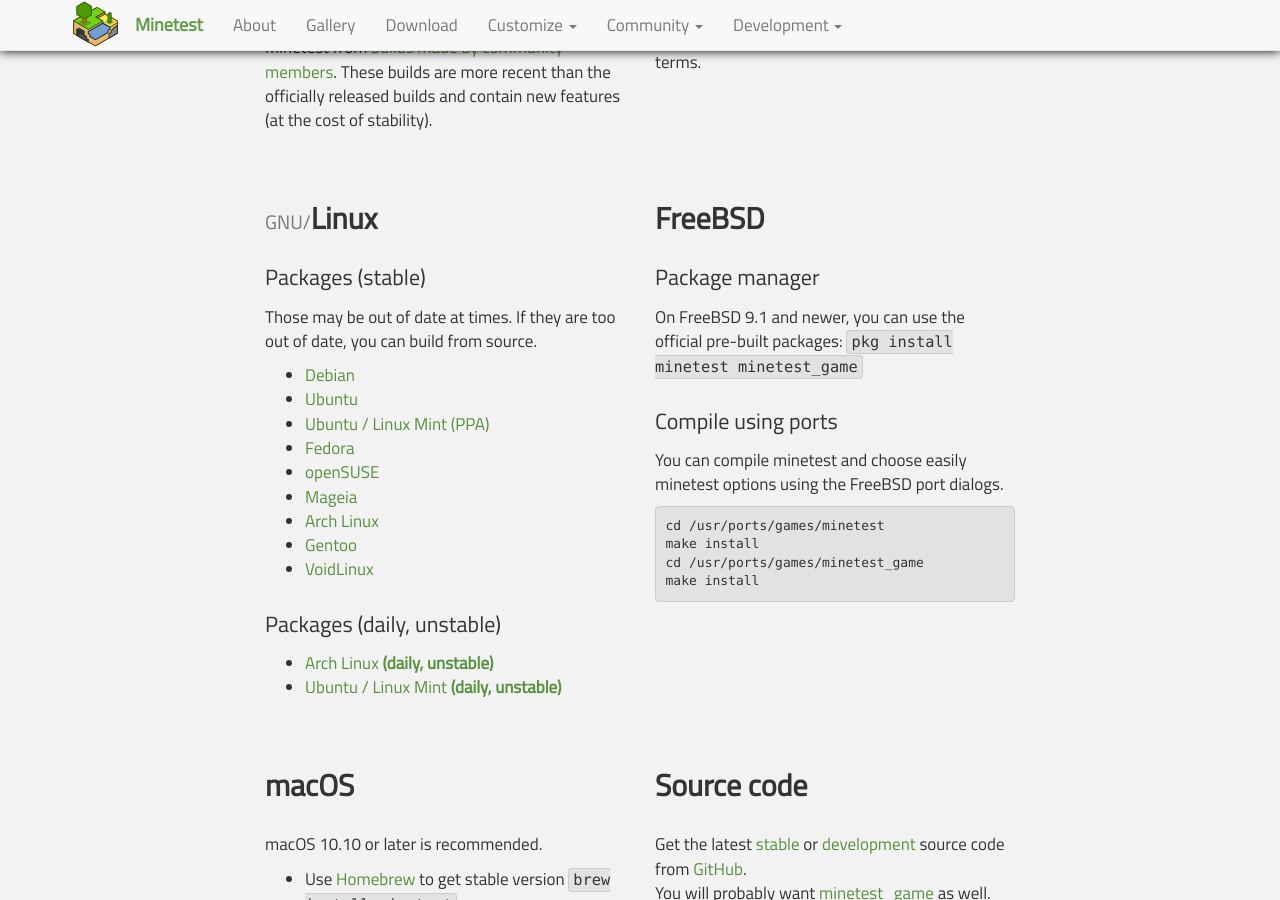
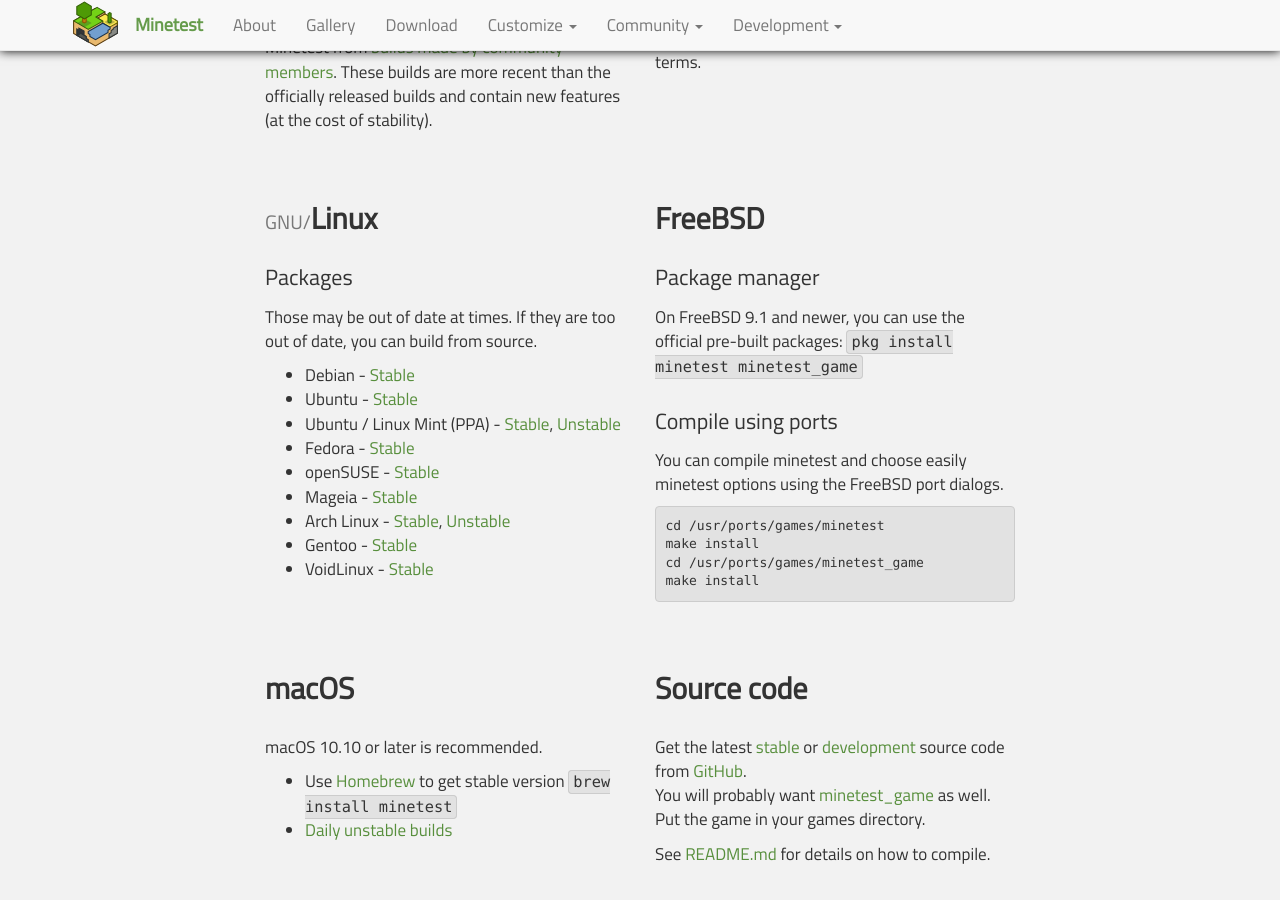
Before and after one commit to minetest/minetest.github.io, a Jekyll site: the page built from downloads.html, in a window 1280 px wide and 900 px high, scrolled down 925 px. Built offline with Jekyll 4.4.1, drawn with Linux system fonts in a browser that asks for light colours; comment, search, counter and statistics services are not loaded.

Commit message:
Merge stable and unstable links in linux section

```diff
--- a/downloads.html
+++ b/downloads.html
@@ -76,27 +76,31 @@ redirect_from:
   <div class="col-sm-6">
     <h2><small>GNU/</small>Linux</h2>
 
-    <h4>Packages (stable)</h4>
+    <h4>Packages</h4>
 
     <p>Those may be out of date at times. If they are too out of date, you can build from source.</p>
 
     <ul>
-      <li><a href="https://packages.debian.org/search?keywords=minetest">Debian</a></li>
-      <li><a href="http://packages.ubuntu.com/search?keywords=minetest">Ubuntu</a></li>
-      <li><a href="https://launchpad.net/~minetestdevs/+archive/ubuntu/stable">Ubuntu / Linux Mint (PPA)</a></li>
-      <li><a href="https://apps.fedoraproject.org/packages/minetest">Fedora</a></li>
-      <li><a href="https://software.opensuse.org/package/minetest">openSUSE</a></li>
-      <li><a href="https://madb.mageia.org/package/show/name/minetest">Mageia</a></li>
-      <li><a href="https://www.archlinux.org/packages/?q=minetest">Arch Linux</a></li>
-      <li><a href="https://packages.gentoo.org/package/games-action/minetest">Gentoo</a></li>
-      <li><a href="https://github.com/voidlinux/void-packages/tree/master/srcpkgs/minetest">VoidLinux</a></li>
-    </ul>
-
-    <h4>Packages (daily, unstable)</h4>
-
-    <ul>
-      <li><a href="https://aur.archlinux.org/packages/minetest-git-leveldb/">Arch Linux <strong>(daily, unstable)</strong></a></li>
-      <li><a href="https://code.launchpad.net/~minetestdevs/+archive/daily-builds/+packages">Ubuntu / Linux Mint <strong>(daily, unstable)</strong></a></li>
+      <li>Debian -
+          <a href="https://packages.debian.org/search?keywords=minetest">Stable</a></li>
+      <li>Ubuntu -
+          <a href="http://packages.ubuntu.com/search?keywords=minetest">Stable</a></li>
+      <li>Ubuntu / Linux Mint (PPA) -
+          <a href="https://launchpad.net/~minetestdevs/+archive/ubuntu/stable">Stable</a>,
+          <a href="https://code.launchpad.net/~minetestdevs/+archive/daily-builds/+packages">Unstable</a></li>
+      <li>Fedora -
+          <a href="https://apps.fedoraproject.org/packages/minetest">Stable</a></li>
+      <li>openSUSE -
+          <a href="https://software.opensuse.org/package/minetest">Stable</a></li>
+      <li>Mageia -
+          <a href="https://madb.mageia.org/package/show/name/minetest">Stable</a></li>
+      <li>Arch Linux -
+          <a href="https://www.archlinux.org/packages/?q=minetest">Stable</a>,
+          <a href="https://aur.archlinux.org/packages/minetest-git-leveldb/">Unstable</a></li>
+      <li>Gentoo -
+          <a href="https://packages.gentoo.org/package/games-action/minetest">Stable</a></li>
+      <li>VoidLinux -
+          <a href="https://github.com/voidlinux/void-packages/tree/master/srcpkgs/minetest">Stable</a></li>
     </ul>
   </div>
   <div class="col-sm-6">
```
